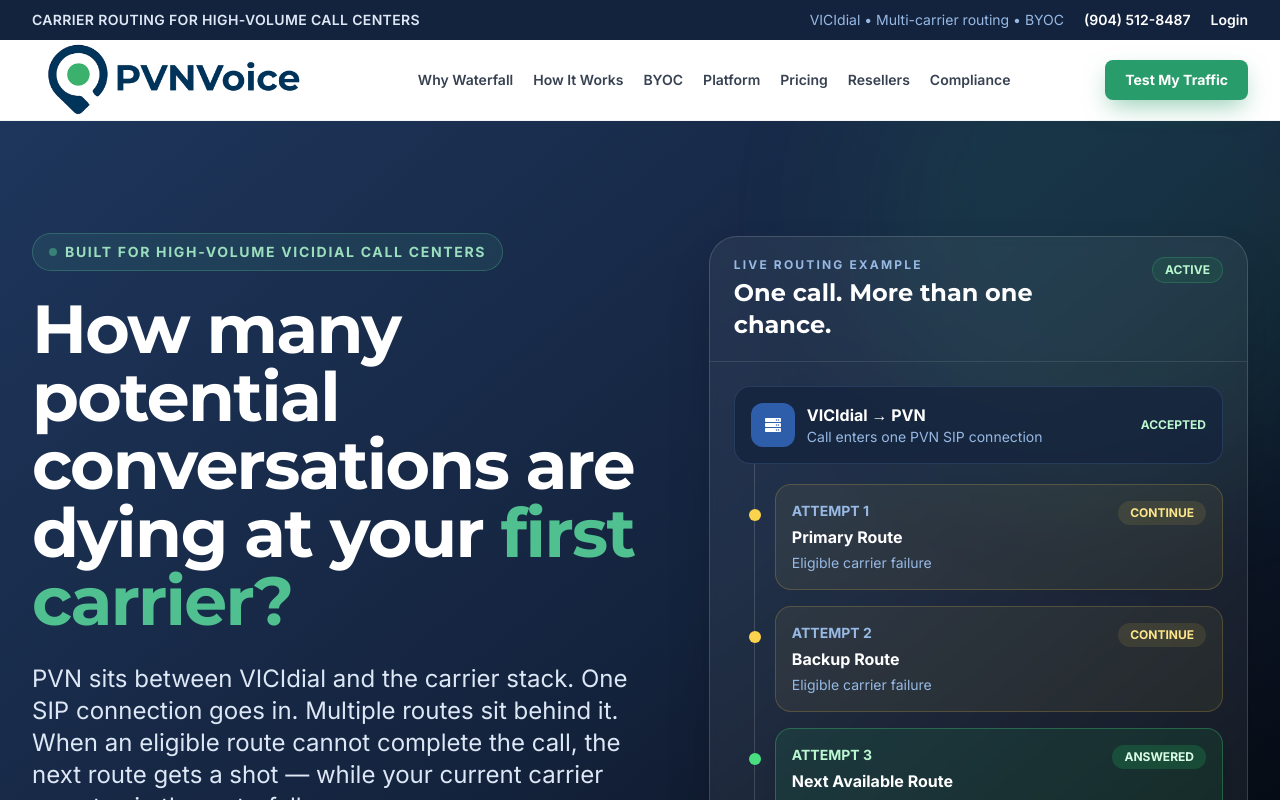
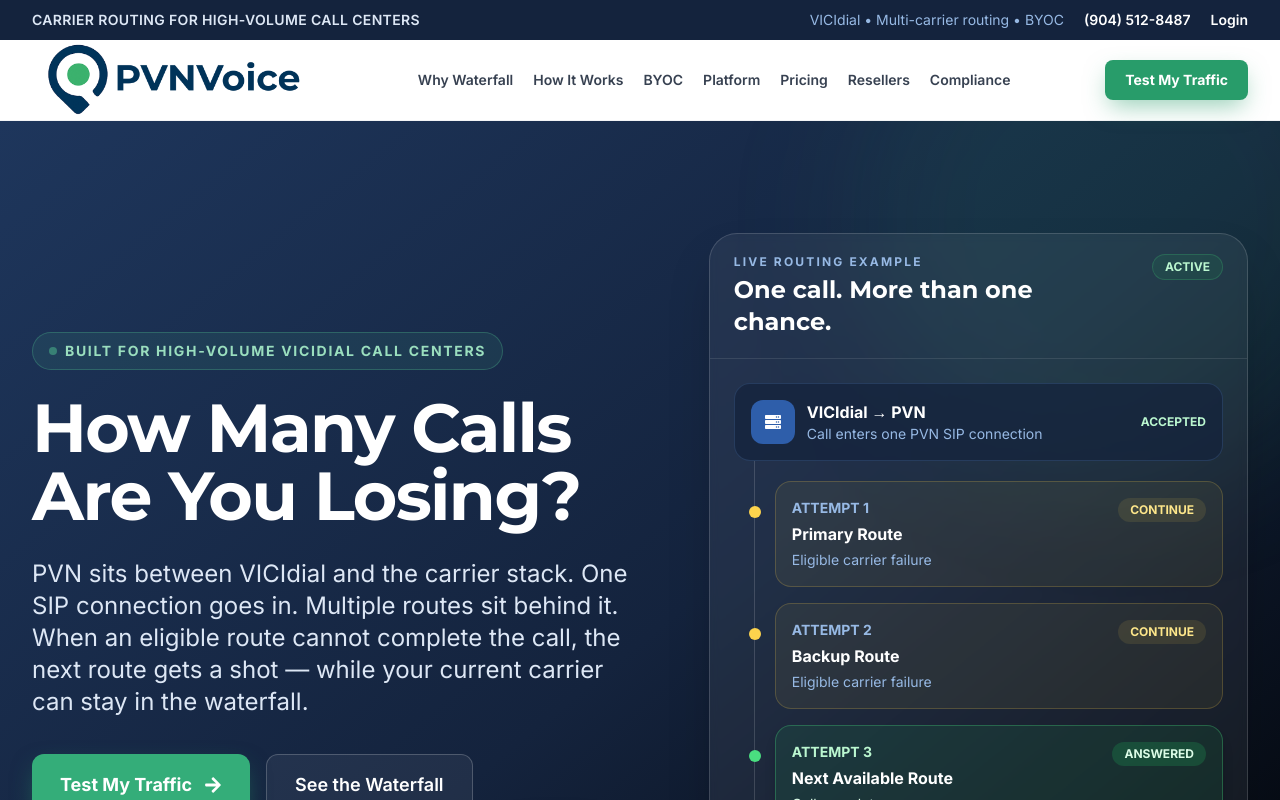
Before and after one commit to bbarnes4318/pvn-voice, a Next.js app in the folder src/: page / in a window 1280 px wide. Shown: the top 800 px of the page. Built offline with nearby package versions, Linux system fonts and the light colour scheme.

Commit message:
Shorten homepage hero headline

```diff
--- a/src/pages/index.tsx
+++ b/src/pages/index.tsx
@@ -109,9 +109,8 @@
                   Built for high-volume VICIdial call centers
                 </div>
 
-                <h1 className="font-display text-5xl md:text-6xl lg:text-[68px] font-bold leading-[1.02] tracking-tight max-w-4xl">
-                  How many potential conversations are dying at your
-                  <span className="text-secondary-400"> first carrier?</span>
+                <h1 className="font-display text-5xl md:text-6xl lg:text-[68px] font-bold leading-[1.02] tracking-tight max-w-3xl">
+                  How Many Calls Are You Losing?
                 </h1>
 
                 <p className="mt-7 text-xl md:text-2xl leading-relaxed text-primary-100 max-w-3xl">
```
